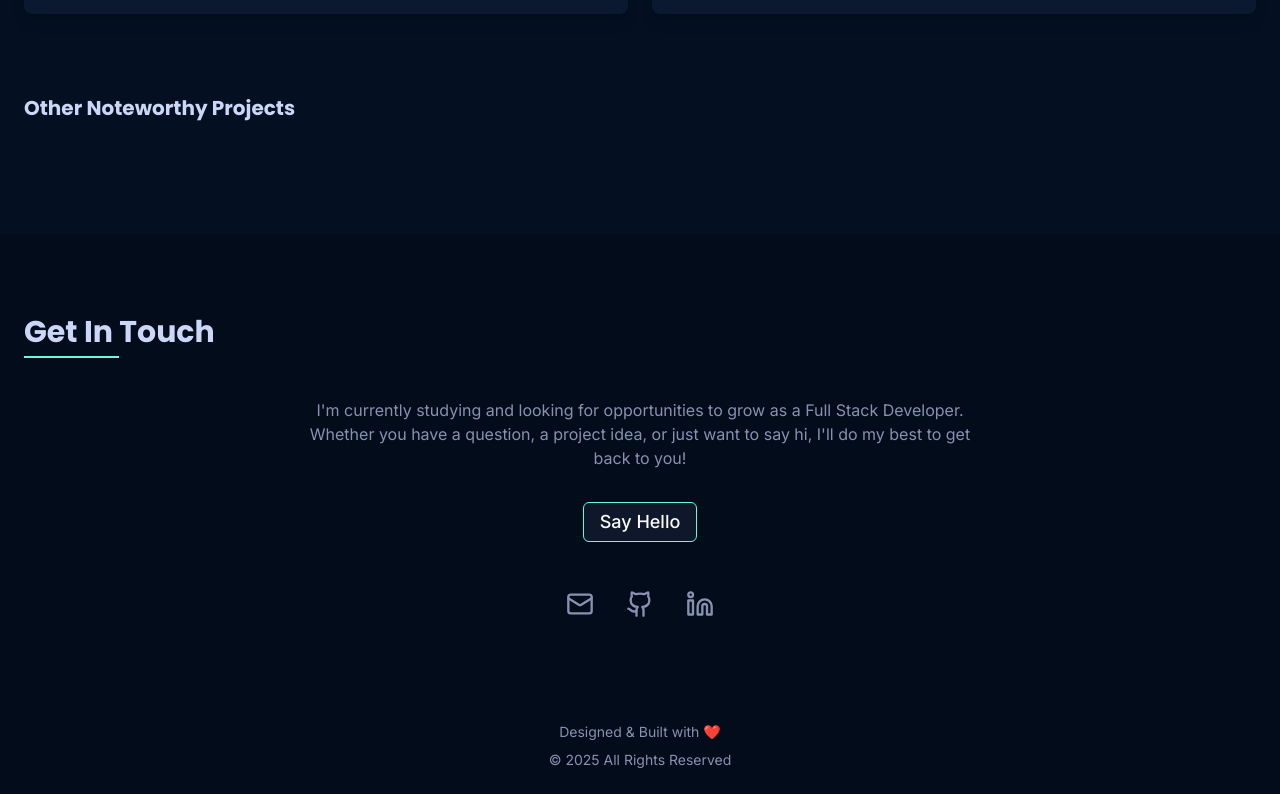
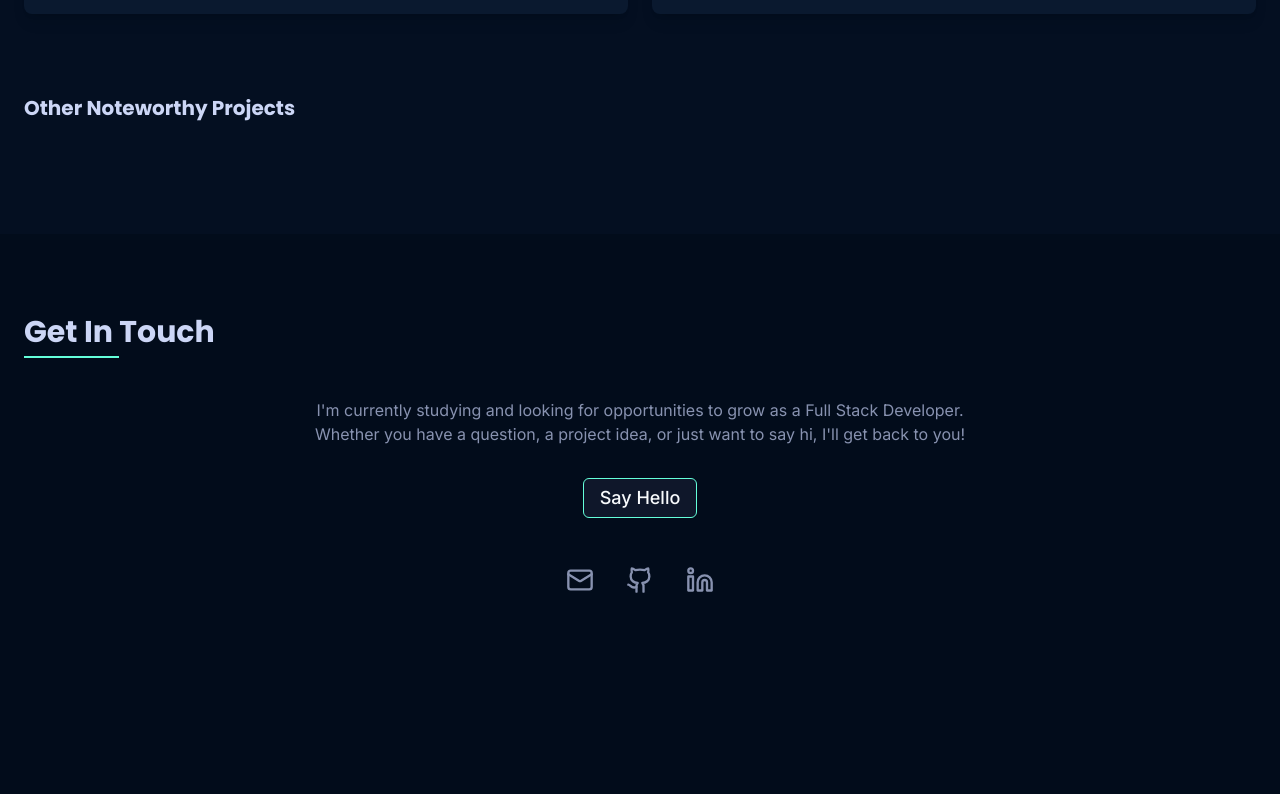
Before and after one commit to caaravind1/portfolio-website, a React (Vite) app: page / in a window 1280 px wide. Shown: the part 5774-6568 px from the top of the page. After the commit the page ends 6504 px from the top, so only its background shows below. Built offline with nearby package versions, Linux system fonts and the light colour scheme.

Commit message:
xhanged contacts

```diff
--- a/src/components/Contact.tsx
+++ b/src/components/Contact.tsx
@@ -1,7 +1,7 @@
 
 import Section from './Section';
 import { Button } from '@/components/ui/button';
-import { Mail, Github, Linkedin, Twitter } from 'lucide-react';
+import { Mail, Github, Linkedin} from 'lucide-react';
 import { Tooltip, TooltipContent, TooltipProvider, TooltipTrigger } from "@/components/ui/tooltip";
 
 const Contact = () => {
@@ -11,7 +11,7 @@ const Contact = () => {
         <p className="text-portfolio-slate mb-8">
           I'm currently studying and looking for opportunities to grow as a Full Stack Developer.
           Whether you have a question, a project idea, or just want to say hi,
-          I'll do my best to get back to you!
+          I'll get back to you!
         </p>
         <Button
           className="btn-primary text-lg mb-12 group transition-all duration-300 hover:bg-portfolio-teal hover:text-portfolio-navy"
--- a/src/components/Footer.tsx
+++ b/src/components/Footer.tsx
@@ -6,10 +6,10 @@ const Footer = () => {
     <footer className="py-6 text-center text-portfolio-slate text-sm">
       <div className="container mx-auto px-4">
         <p>
-          Designed & Built with ❤️
+
         </p>
         <p className="mt-2">
-          © {currentYear} All Rights Reserved
+
         </p>
       </div>
     </footer>
```
